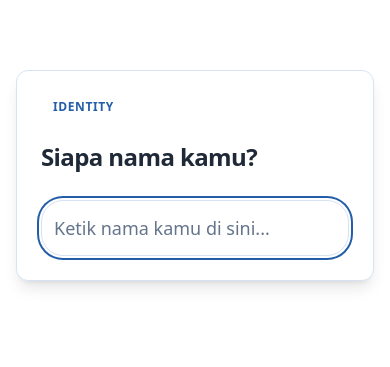
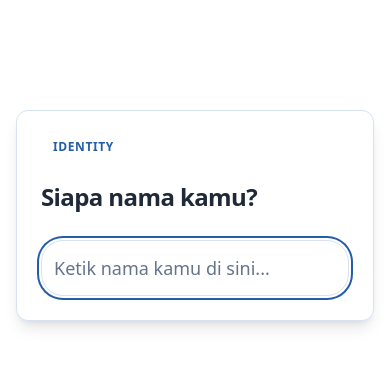
Before and after one commit to belajarcarabelajar/inner-potential-assessment, a React (Vite) app: page /assessment in a window 390 px wide. Shown: the part 251-618 px from the top of the page. Built offline with nearby package versions, Linux system fonts and the light colour scheme; no server answers.

Commit message:
feat: implement strict swipe logic for mobile assessment

```diff
--- a/src/features/assessment/AssessmentFlow.tsx
+++ b/src/features/assessment/AssessmentFlow.tsx
@@ -1,4 +1,4 @@
-import { useEffect, useRef } from "react";
+import { useEffect, useRef, useState } from "react";
 import { useNavigate } from "react-router";
 import { useAssessmentStore } from "@/store/useAssessmentStore";
 import { v1Bank } from "@/data/questions/v1-bank";
@@ -11,6 +11,9 @@ export function AssessmentFlow() {
   const { currentSlideIndex, setSlideIndex, answers, setAnswer, setUserName, setStage, resetAssessment } = useAssessmentStore();
   const containerRef = useRef<HTMLDivElement>(null);
   const navigate = useNavigate();
+
+  const [touchStart, setTouchStart] = useState<number | null>(null);
+  const [touchEnd, setTouchEnd] = useState<number | null>(null);
 
   const questions = v1Bank;
   const progress = ((currentSlideIndex + 1) / questions.length) * 100;
@@ -95,6 +98,33 @@ export function AssessmentFlow() {
     return ans !== undefined;
   };
 
+  const minSwipeDistance = 50;
+
+  const onTouchStart = (e: React.TouchEvent) => {
+    setTouchEnd(null);
+    setTouchStart(e.targetTouches[0].clientY);
+  };
+
+  const onTouchMove = (e: React.TouchEvent) => {
+    setTouchEnd(e.targetTouches[0].clientY);
+  };
+
+  const onTouchEnd = () => {
+    if (!touchStart || !touchEnd) return;
+    const distance = touchStart - touchEnd;
+    const isUpSwipe = distance > minSwipeDistance;
+    const isDownSwipe = distance < -minSwipeDistance;
+
+    if (isUpSwipe) {
+      if (isAnswered() && currentSlideIndex < questions.length - 1) {
+        handleNext();
+      }
+    }
+    if (isDownSwipe) {
+      handlePrev();
+    }
+  };
+
   return (
     <div className="flex flex-col h-screen bg-surface relative overflow-hidden">
       {/* Top Bar with Progress */}
@@ -150,10 +180,16 @@ export function AssessmentFlow() {
         </div>
       </div>
 
-      {/* Mobile View (Snap Scroll) */}
+      {/* Mobile View (Strict Swipe) */}
       <div
-        ref={containerRef}
-        className="md:hidden flex-1 overflow-y-auto snap-y snap-mandatory scroll-smooth pb-32"
+        className="md:hidden flex-1 overflow-hidden relative"
+        onTouchStart={onTouchStart}
+        onTouchMove={onTouchMove}
+        onTouchEnd={onTouchEnd}
+      >
+        <div
+          className="flex flex-col h-full w-full transition-transform duration-500 ease-out"
+          style={{ transform: `translateY(-${currentSlideIndex * 100}%)` }}
         >
           {questions.map((q, index) => {
             const mDynamicQ = { ...q };
@@ -166,9 +202,9 @@ export function AssessmentFlow() {
             return (
               <div
                 key={q.id}
-              id={`q-${index}`}
-              className="min-h-[80vh] flex items-center justify-center p-4 snap-center"
+                className="h-full w-full flex-shrink-0 flex items-center justify-center p-4 overflow-y-auto"
               >
+                <div className="w-full my-auto py-8">
                   <QuestionCard
                     question={mDynamicQ}
                     currentAnswer={answers[q.id]}
@@ -176,25 +212,24 @@ export function AssessmentFlow() {
                       handleAnswer(val);
                     }}
                     onNext={() => {
-                  const nextCard = document.getElementById(`q-${index + 1}`);
-                  if (nextCard) {
-                    nextCard.scrollIntoView({ behavior: 'smooth' });
+                      if (index === questions.length - 1) {
+                        handleFinish();
+                      } else {
                         setSlideIndex(index + 1);
                       }
                     }}
                   />
+                  {index === questions.length - 1 && isAnswered() && (
+                    <div className="mt-8 flex justify-center w-full max-w-3xl mx-auto">
+                      <Button size="lg" className="w-full bg-success hover:bg-success/90 shadow-lg text-lg h-14" onClick={handleFinish}>
+                        Selesai, Lihat Laporan Hasil
+                      </Button>
+                    </div>
+                  )}
+                </div>
               </div>
             );
           })}
-        {/* End Screen for Mobile */}
-        <div id={`q-${questions.length}`} className="min-h-[80vh] flex flex-col items-center justify-center p-4 snap-center space-y-6">
-           <div className="bg-background p-8 rounded-2xl shadow-lg border border-border/60 text-center max-w-sm w-full">
-             <h3 className="text-3xl font-bold text-primary mb-2">Selesai!</h3>
-             <p className="text-muted-foreground mb-8">Anda telah menjawab semua pertanyaan.</p>
-             <Button size="lg" className="w-full bg-success hover:bg-success/90" onClick={handleFinish}>
-               Lihat Laporan Hasil
-             </Button>
-           </div>
         </div>
       </div>
     </div>
```
Lines whose indentation alone changed are shown as unchanged.
